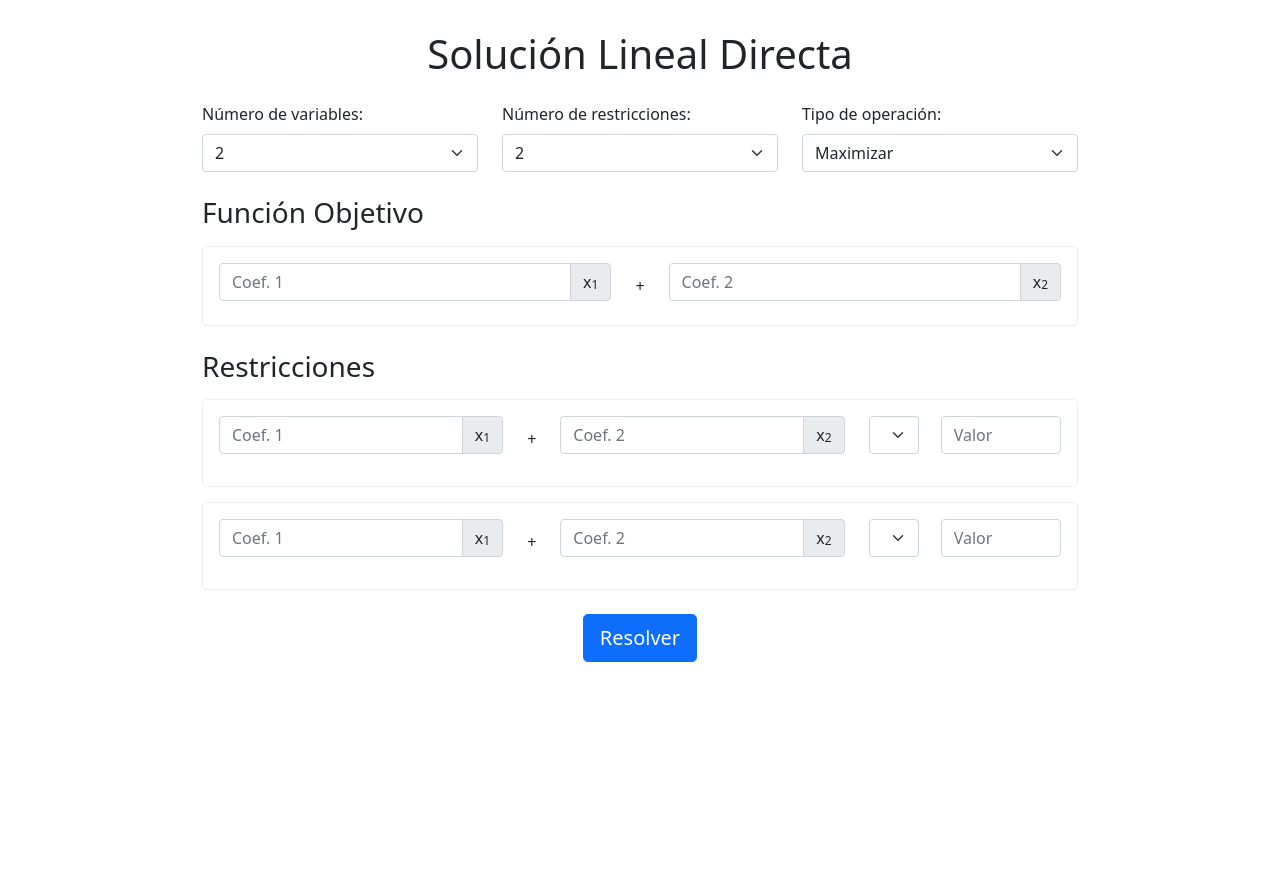
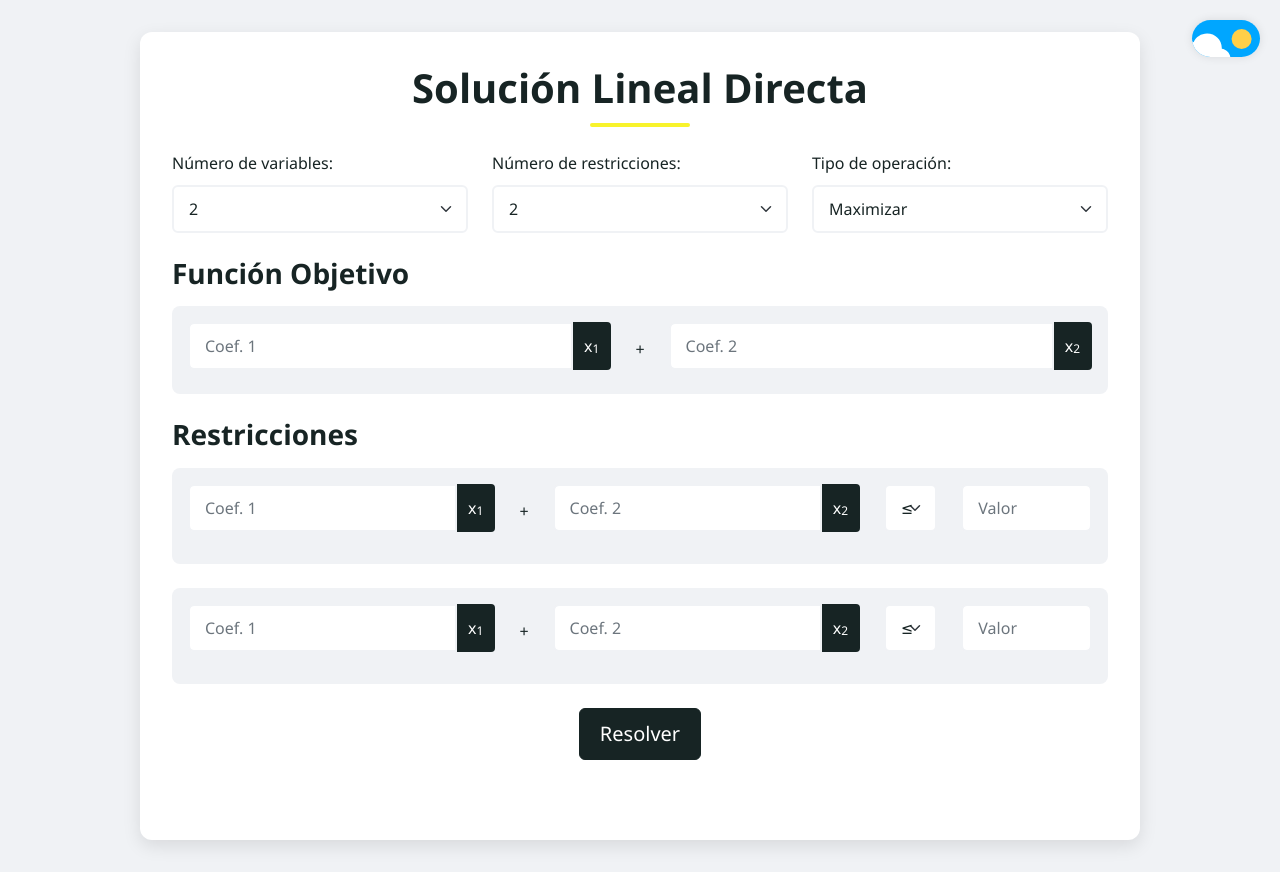
Before and after one commit to OsobD/programa_PL, a Flask app: page / in a window 1280 px wide. Before the commit the page ends 662 px from the top, so only its background shows below. Run offline with Flask 3, Linux system fonts and the light colour scheme.

Commit message:
fix: Agregado tema oscuro y eliminado elemento de prueba

```diff
--- a/static/css/styles.css
+++ b/static/css/styles.css
@@ -0,0 +1,375 @@
+/*
+   Color Palette
+   -------------
+   Gunmetal: #172424
+   Aureolin: #F8F32B
+   White: #FFFFFF
+   Black: #000000
+   Cool Gray: #8D99AE
+*/
+
+/* Transición inicial del tema - previene flash */
+html {
+  transition: none !important;
+}
+
+html.transition,
+html.transition *,
+html.transition *:before,
+html.transition *:after {
+  transition: all 0.3s ease !important;
+}
+
+:root {
+  --gunmetal: #172424;
+  --aureolin: #F8F32B;
+  --white: #FFFFFF;
+  --black: #000000;
+  --cool-gray: #8D99AE;
+  --light-gray: #f0f2f5;
+  --body-font: 'Segoe UI', Tahoma, Geneva, Verdana, sans-serif;
+
+  /* Themeable variables */
+  --bg-color: var(--light-gray);
+  --container-bg: var(--white);
+  --text-color: var(--gunmetal);
+  --heading-color: var(--gunmetal);
+  --form-bg: var(--light-gray);
+  --form-border: var(--light-gray);
+  --btn-bg: var(--gunmetal);
+  --btn-hover: var(--cool-gray);
+  --input-text: var(--gunmetal);
+  --input-bg: var(--white);
+  --accent-color: var(--aureolin);
+  --table-header-bg: var(--gunmetal);
+  --table-header-text: var(--white);
+  --table-row-odd: rgba(141, 153, 174, 0.1);
+  --table-row-hover: rgba(248, 243, 43, 0.1);
+  --input-group-bg: var(--gunmetal);
+  --input-group-text: var(--white);
+  --shadow-color: rgba(0, 0, 0, 0.1);
+}
+
+/* Dark theme */
+[data-theme="dark"] {
+  --bg-color: #121212;
+  --container-bg: #1e1e1e;
+  --text-color: #e1e1e1;
+  --heading-color: #f8f8f8;
+  --form-bg: #2a2a2a;
+  --form-border: #333333;
+  --btn-bg: var(--cool-gray);
+  --btn-hover: var(--gunmetal);
+  --input-text: #e1e1e1;
+  --input-bg: #2a2a2a;
+  --accent-color: var(--aureolin);
+  --table-header-bg: var(--cool-gray);
+  --table-header-text: var(--white);
+  --table-row-odd: rgba(70, 70, 70, 0.5);
+  --table-row-hover: rgba(248, 243, 43, 0.2);
+  --input-group-bg: var(--cool-gray);
+  --input-group-text: var(--white);
+  --shadow-color: rgba(0, 0, 0, 0.3);
+}
+
+body {
+  font-family: var(--body-font);
+  background-color: var(--bg-color);
+  color: var(--text-color);
+  line-height: 1.6;
+  transition: background-color 0.3s ease;
+}
+
+.container {
+  max-width: 1000px;
+  padding: 2rem;
+  margin: 2rem auto;
+  background-color: var(--container-bg);
+  border-radius: 12px;
+  box-shadow: 0 6px 18px var(--shadow-color);
+  transition: background-color 0.3s ease, box-shadow 0.3s ease;
+}
+
+h1, h2, h3, h4, h5, h6 {
+  color: var(--heading-color);
+  font-weight: 600;
+  transition: color 0.3s ease;
+}
+
+h1 {
+  position: relative;
+  padding-bottom: 15px;
+  margin-bottom: 30px;
+  text-align: center;
+}
+
+h1:after {
+  content: '';
+  position: absolute;
+  bottom: 0;
+  left: 50%;
+  transform: translateX(-50%);
+  width: 100px;
+  height: 4px;
+  background-color: var(--accent-color);
+  border-radius: 2px;
+  transition: background-color 0.3s ease;
+}
+
+/* Form Styling */
+.form-select, .form-control {
+  border: 2px solid var(--form-border);
+  border-radius: 6px;
+  padding: 10px 15px;
+  transition: all 0.3s ease;
+  background-color: var(--input-bg);
+  color: var(--input-text);
+}
+
+.form-select:focus, .form-control:focus {
+  border-color: var(--cool-gray);
+  box-shadow: 0 0 0 0.25rem rgba(141, 153, 174, 0.25);
+}
+
+label {
+  font-weight: 500;
+  margin-bottom: 0.5rem;
+  color: var(--text-color);
+  transition: color 0.3s ease;
+}
+
+.objetivo, .restriccion {
+  background-color: var(--form-bg);
+  border: none;
+  border-radius: 8px;
+  margin-bottom: 1.5rem;
+  transition: all 0.3s ease;
+}
+
+.objetivo:hover, .restriccion:hover {
+  box-shadow: 0 4px 12px var(--shadow-color);
+}
+
+/* Button Styling */
+.btn-primary {
+  background-color: var(--btn-bg);
+  border-color: var(--btn-bg);
+  padding: 10px 20px;
+  border-radius: 6px;
+  font-weight: 500;
+  transition: all 0.3s ease;
+  color: var(--white);
+}
+
+.btn-primary:hover, .btn-primary:focus {
+  background-color: var(--btn-hover);
+  border-color: var(--btn-hover);
+  transform: translateY(-2px);
+  box-shadow: 0 4px 12px var(--shadow-color);
+}
+
+/* Results Page Styling */
+.resultado-card {
+  background-color: var(--container-bg) !important;
+  border-left: 5px solid var(--accent-color);
+  padding: 1.5rem;
+  border-radius: 8px;
+  box-shadow: 0 4px 12px var(--shadow-color);
+  transition: background-color 0.3s ease, box-shadow 0.3s ease;
+}
+
+.section {
+  padding: 1rem;
+  margin-bottom: 1.5rem;
+  background-color: var(--form-bg);
+  border-radius: 8px;
+  transition: background-color 0.3s ease;
+}
+
+.section h4 {
+  color: var(--heading-color);
+  margin-bottom: 1rem;
+  font-size: 1.2rem;
+  font-weight: 600;
+  transition: color 0.3s ease;
+}
+
+.badge.bg-success {
+  background-color: #28a745 !important;
+}
+
+.badge.bg-warning {
+  background-color: #ffc107 !important;
+  color: var(--gunmetal);
+}
+
+/* Table Styling */
+.table {
+  border-collapse: separate;
+  border-spacing: 0;
+  width: 100%;
+  border-radius: 8px;
+  overflow: hidden;
+}
+
+.table th {
+  background-color: var(--table-header-bg);
+  color: var(--table-header-text);
+  padding: 12px 15px;
+  text-align: left;
+  transition: background-color 0.3s ease;
+}
+
+.table thead.bg-secondary {
+  background-color: #7a98b9 !important; /* Blue-gray color shown in the screenshot */
+}
+
+.table thead.bg-secondary th {
+  background-color: transparent;
+  font-weight: 500;
+}
+
+.table td {
+  padding: 10px 15px;
+  border-bottom: 1px solid var(--form-border);
+  color: var(--text-color);
+  transition: border-color 0.3s ease, color 0.3s ease;
+}
+
+.table-striped tbody tr:nth-of-type(odd) {
+  background-color: var(--table-row-odd);
+  transition: background-color 0.3s ease;
+}
+
+.table-hover tbody tr:hover {
+  background-color: var(--table-row-hover);
+  transition: background-color 0.3s ease;
+}
+
+/* Input Group Styling */
+.input-group-text {
+  background-color: var(--input-group-bg);
+  color: var(--input-group-text);
+  border: none;
+  font-weight: 500;
+  transition: background-color 0.3s ease, color 0.3s ease;
+}
+
+/* Responsive Adjustments */
+@media (max-width: 767px) {
+  .container {
+    padding: 1rem;
+    margin: 1rem;
+  }
+
+  .section {
+    padding: 0.8rem;
+  }
+}
+
+/* Theme Switch */
+.theme-switch-wrapper {
+  position: absolute;
+  top: 20px;
+  right: 20px;
+  display: flex;
+  align-items: center;
+  z-index: 100;
+}
+
+/* From Uiverse.io by JustCode14 */
+/* Theme Switch */
+/* The switch - the box around the slider */
+.switch {
+  font-size: 17px;
+  position: relative;
+  display: inline-block;
+  width: 4em;
+  height: 2.2em;
+  border-radius: 30px;
+  box-shadow: 0 0 10px rgba(0, 0, 0, 0.1);
+}
+
+/* Hide default HTML checkbox */
+.switch input {
+  opacity: 0;
+  width: 0;
+  height: 0;
+}
+
+/* The slider */
+.slider {
+  position: absolute;
+  cursor: pointer;
+  top: 0;
+  left: 0;
+  right: 0;
+  bottom: 0;
+  background-color: #2a2a2a;
+  transition: 0.4s;
+  border-radius: 30px;
+  overflow: hidden;
+}
+
+.slider:before {
+  position: absolute;
+  content: "";
+  height: 1.2em;
+  width: 1.2em;
+  border-radius: 20px;
+  left: 0.5em;
+  bottom: 0.5em;
+  transition: 0.4s;
+  transition-timing-function: cubic-bezier(0.81, -0.04, 0.38, 1.5);
+  box-shadow: inset 8px -4px 0px 0px #fff;
+}
+
+.switch input:checked + .slider {
+  background-color: #00a6ff;
+}
+
+.switch input:checked + .slider:before {
+  transform: translateX(1.8em);
+  box-shadow: inset 15px -4px 0px 15px #ffcf48;
+}
+
+.star {
+  background-color: #fff;
+  border-radius: 50%;
+  position: absolute;
+  width: 5px;
+  transition: all 0.4s;
+  height: 5px;
+}
+
+.star_1 {
+  left: 2.5em;
+  top: 0.5em;
+}
+
+.star_2 {
+  left: 2.2em;
+  top: 1.2em;
+}
+
+.star_3 {
+  left: 3em;
+  top: 0.9em;
+}
+
+.switch input:checked ~ .slider .star {
+  opacity: 0;
+}
+
+.cloud {
+  width: 3.5em;
+  position: absolute;
+  bottom: -1.4em;
+  left: -1.1em;
+  opacity: 0;
+  transition: all 0.4s;
+}
+
+.switch input:checked ~ .slider .cloud {
+  opacity: 1;
+}
--- a/templates/index.html
+++ b/templates/index.html
@@ -5,20 +5,36 @@
     <meta name="viewport" content="width=device-width, initial-scale=1.0">
     <title>Programación Lineal</title>
     <link rel="stylesheet" href="https://cdn.jsdelivr.net/npm/bootstrap@5.1.3/dist/css/bootstrap.min.css">
-    <style>
-        .container {
-            max-width: 900px;
-            margin-top: 30px;
-        }
-        .restriccion, .objetivo {
-            margin-bottom: 15px;
-            padding: 10px;
-            border: 1px solid #eee;
-            border-radius: 5px;
-        }
-    </style>
+    <link rel="stylesheet" href="{{ url_for('static', filename='css/styles.css') }}">
+    <script>
+        // Aplicar el tema inmediatamente para prevenir el flash
+        (function() {
+            // Verificar el tema guardado o usar el predeterminado
+            const currentTheme = localStorage.getItem('theme') || 'light';
+            // Aplicar el tema antes de que se renderice el contenido
+            document.documentElement.setAttribute('data-theme', currentTheme);
+        })();
+    </script>
 </head>
 <body>
+    <div class="theme-switch-wrapper">
+        <label class="switch">
+            <input checked="true" id="themeSwitch" type="checkbox" />
+            <span class="slider">
+                <div class="star star_1"></div>
+                <div class="star star_2"></div>
+                <div class="star star_3"></div>
+                <svg viewBox="0 0 16 16" class="cloud_1 cloud">
+                    <path
+                        transform="matrix(.77976 0 0 .78395-299.99-418.63)"
+                        fill="#fff"
+                        d="m391.84 540.91c-.421-.329-.949-.524-1.523-.524-1.351 0-2.451 1.084-2.485 2.435-1.395.526-2.388 1.88-2.388 3.466 0 1.874 1.385 3.423 3.182 3.667v.034h12.73v-.006c1.775-.104 3.182-1.584 3.182-3.395 0-1.747-1.309-3.186-2.994-3.379.007-.106.011-.214.011-.322 0-2.707-2.271-4.901-5.072-4.901-2.073 0-3.856 1.202-4.643 2.925"
+                    ></path>
+                </svg>
+            </span>
+        </label>
+    </div>
+
     <div class="container">
         <h1 class="text-center mb-4">Solución Lineal Directa</h1>
 
@@ -70,7 +86,38 @@
     </div>
 
     <script>
+        // Theme switch functionality
         document.addEventListener('DOMContentLoaded', function() {
+            const themeSwitch = document.getElementById('themeSwitch');
+
+            // Check for saved theme preference or use default
+            const currentTheme = localStorage.getItem('theme') || 'light';
+
+            // Set initial state based on saved preference
+            if (currentTheme === 'dark') {
+                document.documentElement.setAttribute('data-theme', 'dark');
+                themeSwitch.checked = false;
+            } else {
+                document.documentElement.setAttribute('data-theme', 'light');
+                themeSwitch.checked = true;
+            }
+
+            // Enable transitions after page load
+            setTimeout(function() {
+                document.documentElement.classList.add('transition');
+            }, 100);
+
+            // Listen for toggle changes
+            themeSwitch.addEventListener('change', function(e) {
+                if (this.checked) {
+                    document.documentElement.setAttribute('data-theme', 'light');
+                    localStorage.setItem('theme', 'light');
+                } else {
+                    document.documentElement.setAttribute('data-theme', 'dark');
+                    localStorage.setItem('theme', 'dark');
+                }
+            });
+
             // Actualizar función objetivo y restricciones cuando cambian las variables
             document.getElementById('num_variables').addEventListener('change', actualizarFormulario);
             document.getElementById('num_restricciones').addEventListener('change', actualizarFormulario);
```
Also changed, not shown: prueba.py (deleted, +0 -49 lines), templates/results.html (+65 -20 lines).
